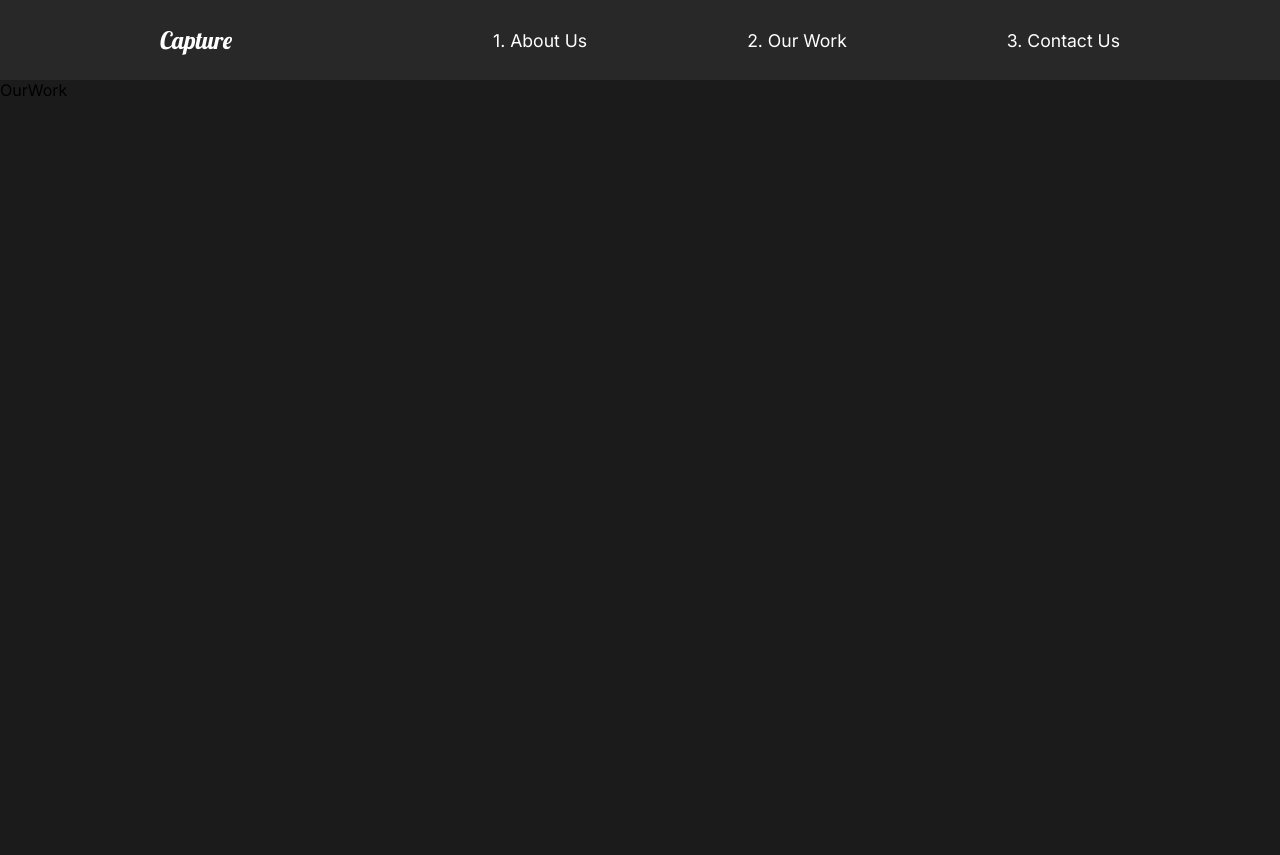
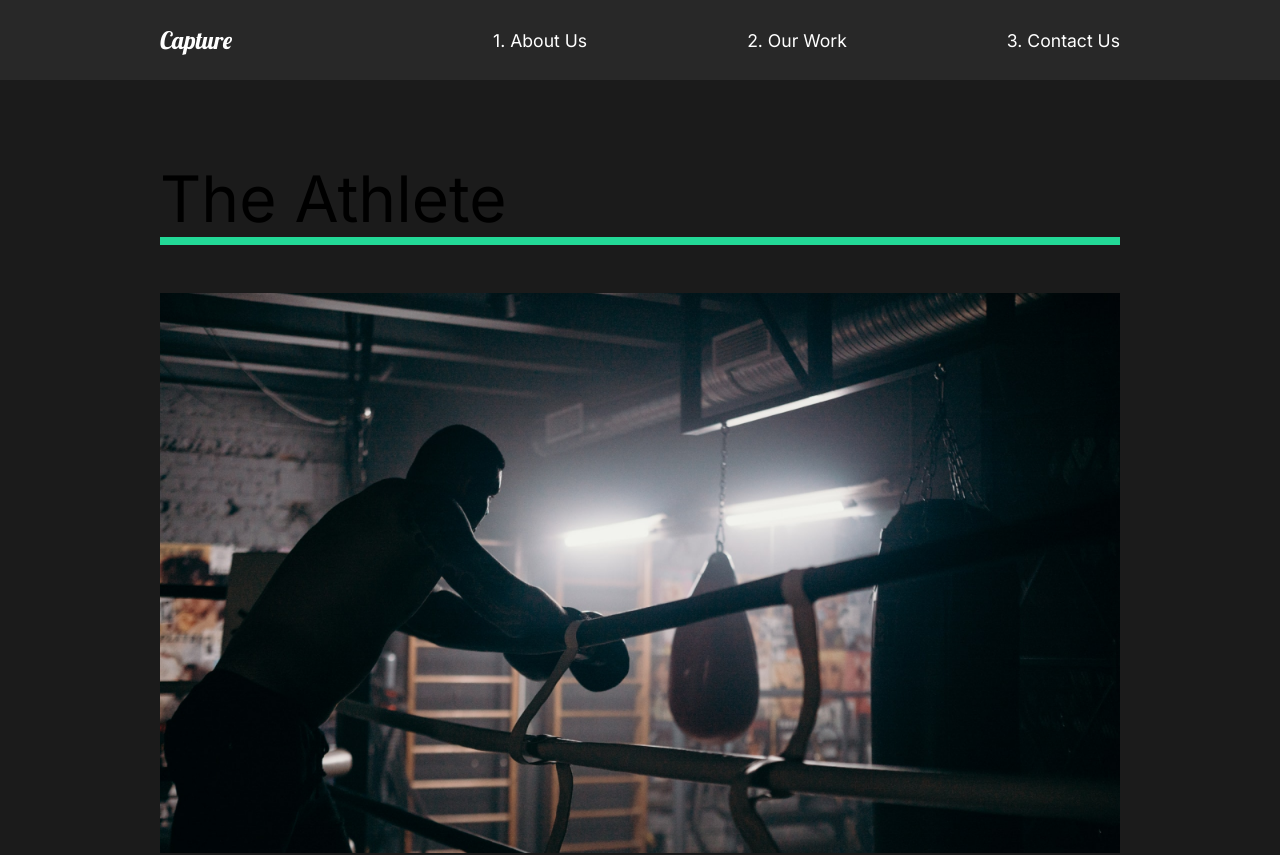
Before and after one commit to imgenu/react-capture, a React (Create React App) app: page /work in a window 1280 px wide. Shown: the top 855 px of the page. Before the commit the page ends 800 px from the top, so only its background shows below. Built offline with nearby package versions, Linux system fonts and the light colour scheme.

Commit message:
10.Our Work

```diff
--- a/src/pages/OurWork.js
+++ b/src/pages/OurWork.js
@@ -1,6 +1,48 @@
 import React from "react";
+import styled from "styled-components";
+import { Link } from "react-router-dom";
+//Images
+import athlete from "../img/athlete-small.png";
+import theracer from "../img/theracer-small.png";
+import goodtimes from "../img/goodtimes-small.png";
+const OurWork = () => {
+  return (
+    <Work>
+      <Movie name={"The Athlete"} img={athlete} />
+      <Movie name={"The Racer"} img={theracer} />
+      <Movie name={"Good Times"} img={goodtimes} />
+    </Work>
+  );
+};
 
-const OurWork = () => {
-  return <div>OurWork</div>;
+const Movie = ({ name, img }) => {
+  return (
+    <StyledMovie>
+      <h2>{name}</h2>
+      <div className="line"></div>
+      <Link>
+        <img src={img} alt={name} />
+      </Link>
+    </StyledMovie>
+  );
 };
+
+const Work = styled.div`
+  min-height: 100vh;
+  overflow: hidden;
+  padding: 5rem 10rem;
+`;
+const StyledMovie = styled.div`
+  padding-bottom: 10rem;
+  .line {
+    height: 0.5rem;
+    background: #23d997;
+    margin-bottom: 3rem;
+  }
+  img {
+    width: 100%;
+    height: 70vh;
+    object-fit: cover;
+  }
+`;
 export default OurWork;
```
